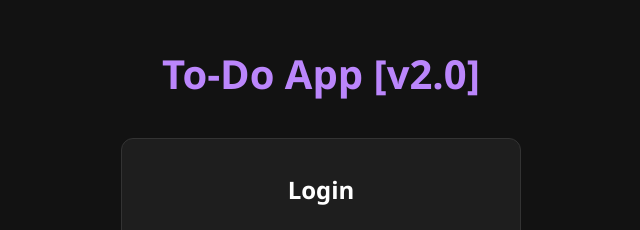
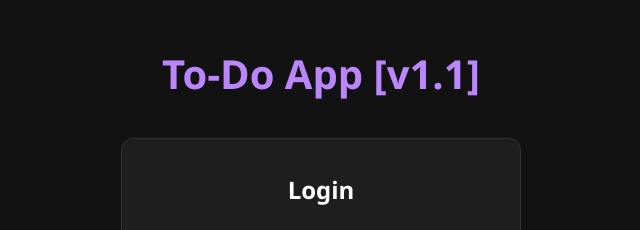
Before and after one commit to muhamad-mamoun/full-stack-todo-list-app, a plain HTML site: page frontend/index.html in a window 1280 px wide. Shown: the part 164-394 px from the top of the page, 319-959 px from the left. Drawn offline with Linux system fonts and the light colour scheme.

Commit message:
test: invoke jenkins pipeline

```diff
--- a/frontend/index.html
+++ b/frontend/index.html
@@ -12,7 +12,7 @@
 <body>
     <div class="container">
         <div id="auth-section" class="auth-section">
-            <h1>To-Do App [v2.0]</h1>
+            <h1>To-Do App [v1.1]</h1>
 
             <div class="auth-forms">
                 <!-- Login Form -->
```
